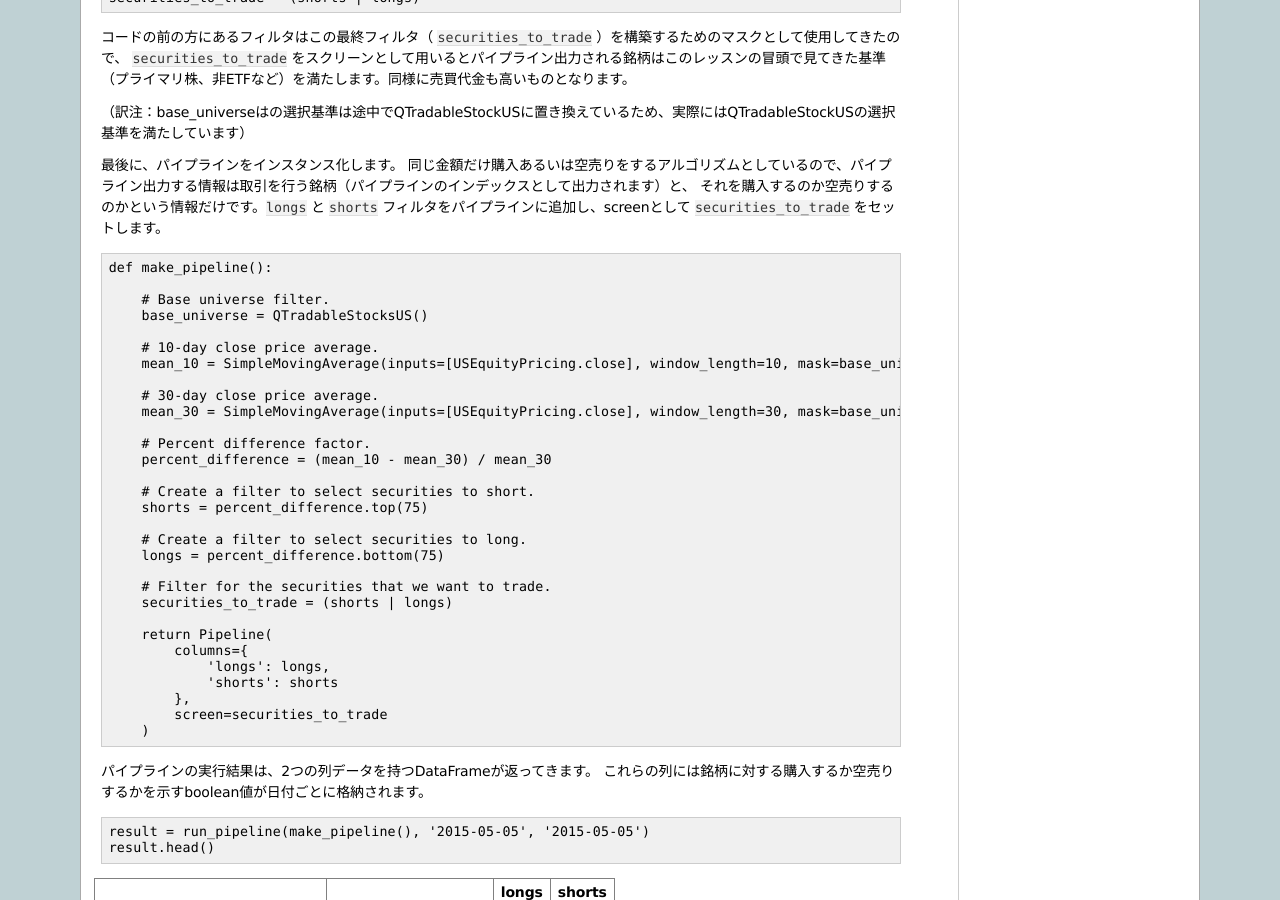
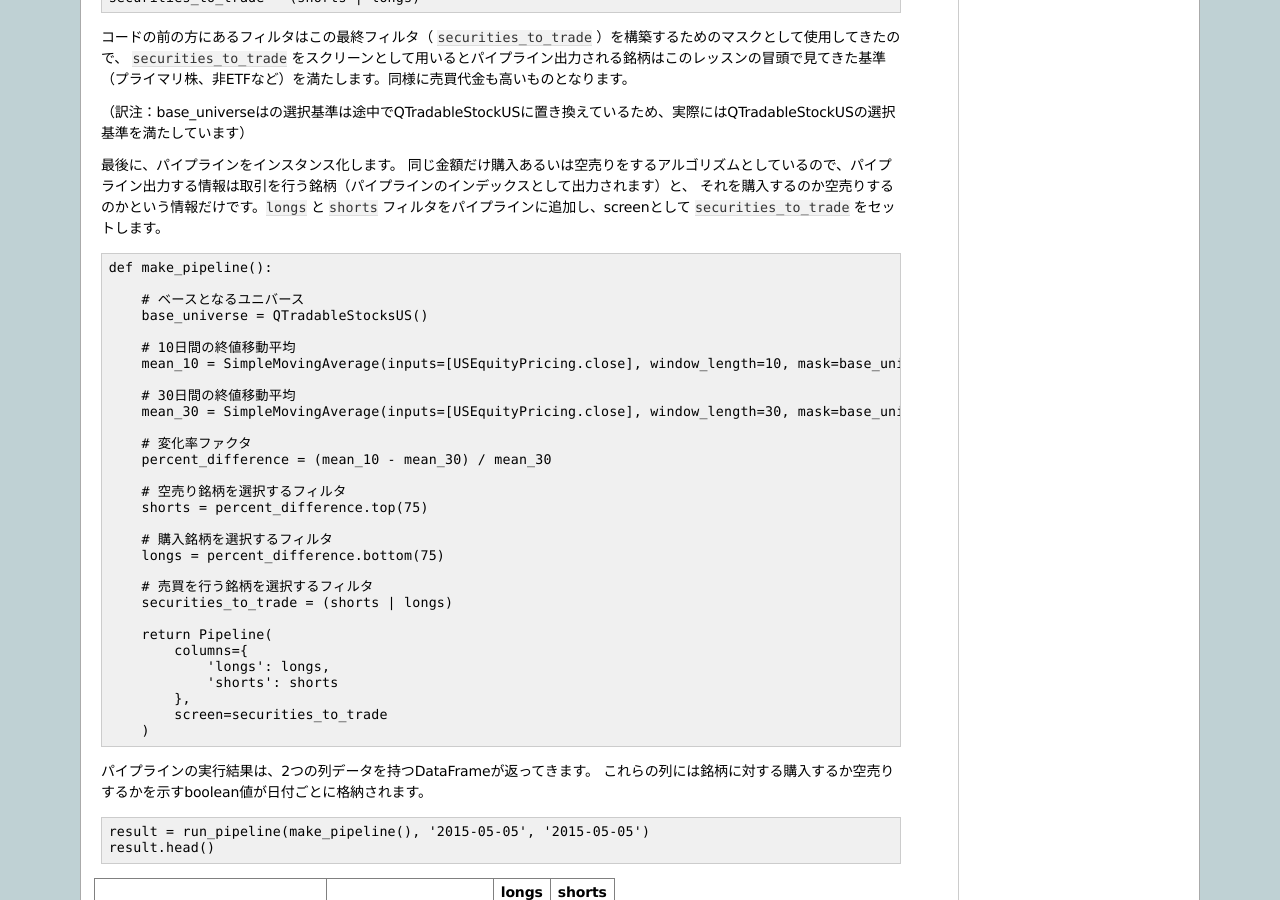
Before and after one commit to tokyoquantopian/quantopian-doc-ja, a Sphinx documentation site: the page built from source/tutorial/2_pipeline_lesson11.rst, in a window 1280 px wide and 900 px high, scrolled down 2726 px. Built offline with Sphinx 7.4.7, drawn with Linux system fonts in a browser that asks for light colours.

Commit message:
2_pipeline_lesson11 の翻訳漏れ箇所を修正

```diff
--- a/source/tutorial/2_pipeline_lesson11.rst
+++ b/source/tutorial/2_pipeline_lesson11.rst
@@ -180,25 +180,25 @@ QTradableStocksUSに関するより詳細な銘柄選定基準は、`ここ <htt
 
     def make_pipeline():
 
-        # Base universe filter.
+        # ベースとなるユニバース
         base_universe = QTradableStocksUS()
 
-        # 10-day close price average.
+        # 10日間の終値移動平均
         mean_10 = SimpleMovingAverage(inputs=[USEquityPricing.close], window_length=10, mask=base_universe)
 
-        # 30-day close price average.
+        # 30日間の終値移動平均
         mean_30 = SimpleMovingAverage(inputs=[USEquityPricing.close], window_length=30, mask=base_universe)
 
-        # Percent difference factor.
+        # 変化率ファクタ
         percent_difference = (mean_10 - mean_30) / mean_30
 
-        # Create a filter to select securities to short.
+        # 空売り銘柄を選択するフィルタ
         shorts = percent_difference.top(75)
 
-        # Create a filter to select securities to long.
+        # 購入銘柄を選択するフィルタ
         longs = percent_difference.bottom(75)
 
-        # Filter for the securities that we want to trade.
+        # 売買を行う銘柄を選択するフィルタ
         securities_to_trade = (shorts | longs)
 
         return Pipeline(
```
